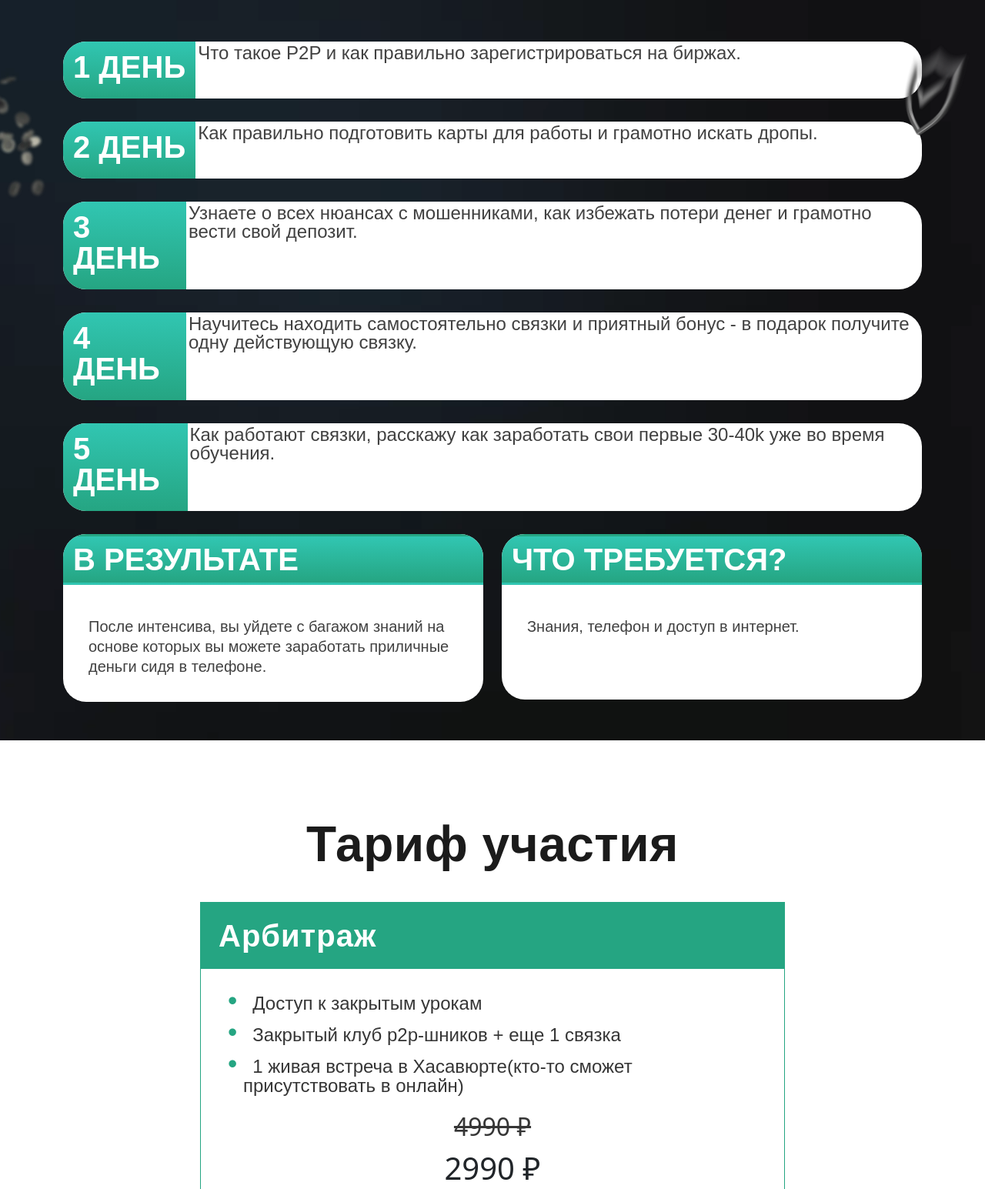
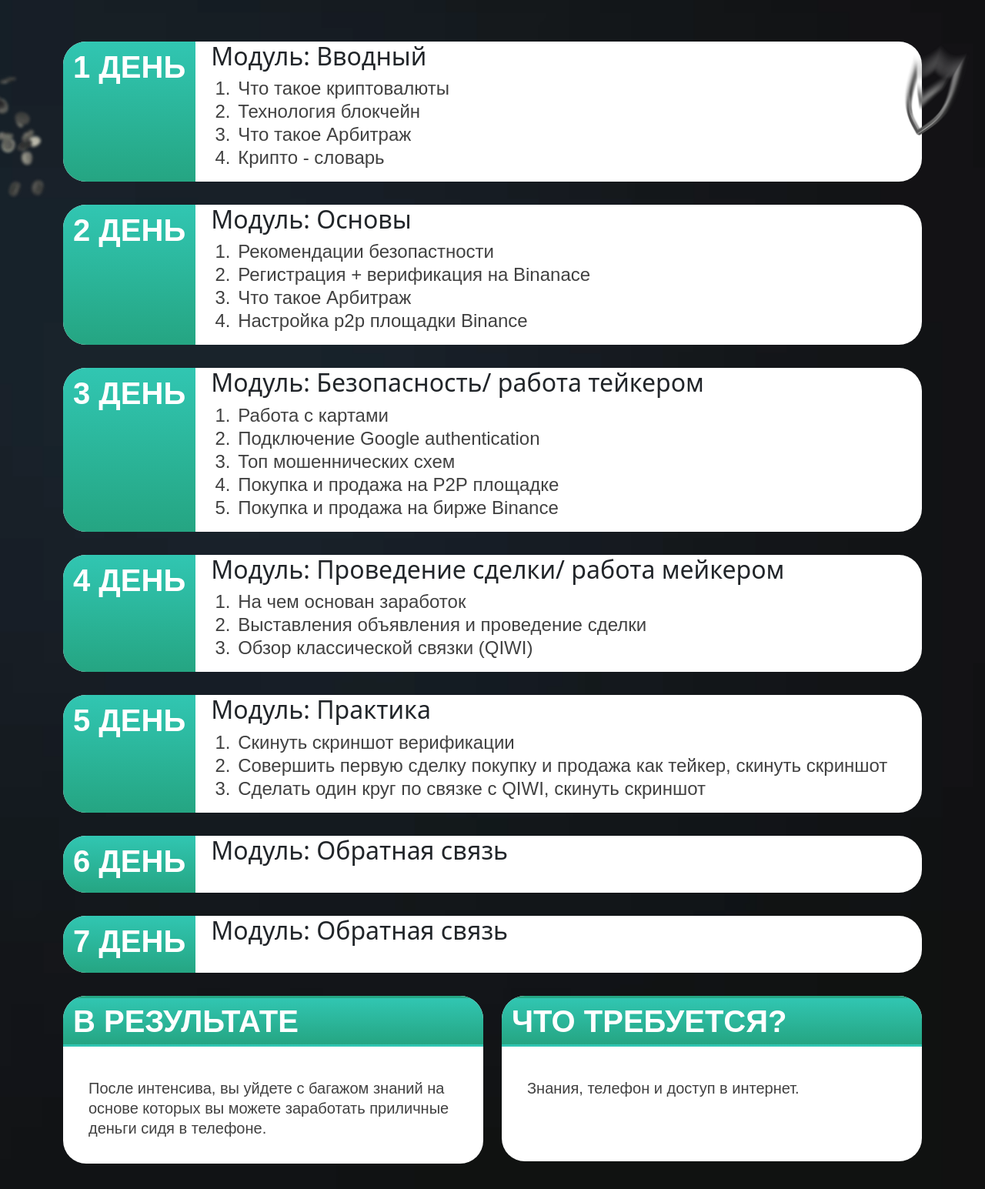
Before and after one commit to tamirlan1919/p2p_web, a plain HTML site: page index.html in a window 1280 px wide. Shown: the part 1180-2725 px from the top of the page at 77% size. Drawn offline with nearby package versions, Linux system fonts and the light colour scheme; a web font is replaced by a local one.

Commit message:
change adaptive

```diff
--- a/css/style.css
+++ b/css/style.css
@@ -55,6 +55,7 @@ main h2{
     border-style: solid;
 }
 main .btn1{
+    margin-bottom: 30px;
     margin-right: 50px;
     margin-top: 80px;
     color: #ffffff;
@@ -84,6 +85,7 @@ main .btn1{
 }
 main .btn2{
     color: #ffffff;
+    margin-bottom: 30px;
     font-size: 24px;
     font-family: 'Roboto',Arial,sans-serif;
     line-height: 1;
@@ -177,7 +179,7 @@ body,head{
 
 
 }
-.program .box p{
+.program .box ol li{
     color: #414141;
     font-size: 24px;
     font-family: 'Muller',Arial,sans-serif;
@@ -265,6 +267,9 @@ body,head{
     right: 0%;
     width: 20%;
 
+}
+.white{
+    padding-left: 20px;
 }
 
 .tarif h1{
@@ -393,10 +398,13 @@ ul li::before {
     .left{
         position: absolute;
         left: -10%;
+        top: 107%;
     }
     .right{
         position: absolute;
         right: 10%;
+        top: 107%;
+
     }
 
 }
--- a/index.html
+++ b/index.html
@@ -18,7 +18,7 @@
             <img src="imgs/Rectangle.png" alt="" class="covert">
             <div class="row inf">
                 <div class="col-xl-6 col-lg-6 col-md-6 col-sm-12 col-xs-12">
-                    <p class="int">5-ти дневный интенсив</p>
+                    <p class="int">7-ми дневный интенсив</p>
                     <h1>ПО ЗАРАБОТКУ <img src="imgs/photo.svg" alt=""> НА P2P/Арбитраж</h1>
                     <h2>Присоединяйтесь к нам и научитесь зарабатывать во время обучения . <img src="imgs/photo (1).svg" alt=""></h2>
                     <a href="#tarif"><button class="btn1">ПРИСОЕДИНИТЬСЯ</button></a>
@@ -56,7 +56,15 @@
                     <div class="box">
                         <div class="blue"><h1>1 ДЕНЬ</h1></div>
 
-                        <div class="white"><p>Что такое P2P и как правильно зарегистрироваться на биржах.</p></div>
+                        <div class="white">
+                            <h2>Модуль: Вводный</h2>
+                            <ol>
+                                <li>Что такое криптовалюты</li>
+                                <li>Технология блокчейн</li>
+                                <li>Что такое Арбитраж</li>
+                                <li>Крипто - словарь</li>
+                            </ol>
+                        </div>
 
                     </div>
                 </div>
@@ -64,7 +72,15 @@
                     <div class="box">
                         <div class="blue"><h1>2 ДЕНЬ</h1></div>
 
-                        <div class="white"><p>Как правильно подготовить карты для работы и грамотно искать дропы.</p></div>
+                        <div class="white">
+                            <h2>Модуль: Основы</h2>
+                            <ol>
+                                <li>Рекомендации безопастности</li>
+                                <li>Регистрация + верификация на Binanace</li>
+                                <li>Что такое Арбитраж</li>
+                                <li>Настройка р2р площадки Binance </li>
+                            </ol>
+                        </div>
 
                     </div>
                 </div>
@@ -72,7 +88,16 @@
                     <div class="box">
                         <div class="blue"><h1>3 ДЕНЬ</h1></div>
 
-                        <div class="white"><p>Узнаете о всех нюансах с мошенниками, как избежать потери денег и грамотно вести свой депозит.</p></div>
+                        <div class="white">
+                            <h2>Модуль: Безопасность/ работа тейкером</h2>
+                            <ol>
+                                <li>Работа с картами</li>
+                                <li>Подключение Google authentication</li>
+                                <li>Топ мошеннических схем</li>
+                                <li>Покупка и продажа на Р2Р площадке</li>
+                                <li>Покупка и продажа на бирже Binance</li>
+                            </ol>
+                        </div>
 
                     </div>
                 </div>
@@ -80,7 +105,14 @@
                     <div class="box">
                         <div class="blue"><h1>4 ДЕНЬ</h1></div>
 
-                        <div class="white"><p>Научитесь находить самостоятельно связки и приятный бонус - в подарок получите одну действующую связку.</p></div>
+                        <div class="white">
+                            <h2>Модуль: Проведение сделки/ работа мейкером</h2>
+                            <ol>
+                                <li>На чем основан заработок</li>
+                                <li>Выставления объявления и проведение сделки</li>
+                                <li>Обзор классической связки (QIWI)</li>
+                            </ol>
+                        </div>
 
                     </div>
                 </div>
@@ -88,8 +120,35 @@
                     <div class="box">
                         <div class="blue"><h1>5 ДЕНЬ</h1></div>
 
-                        <div class="white"><p>Как работают связки, расскажу как заработать свои первые 30-40k уже во время обучения.</p></div>
+                        <div class="white">
+                            <h2>Модуль: Практика</h2>
+                            <ol>
+                                <li>Скинуть скриншот верификации</li>
+                                <li>Совершить первую сделку покупку и продажа как тейкер, скинуть скриншот</li>
+                                <li> Сделать один круг по связке с QIWI, скинуть скриншот</li>
+                            </ol>
+                            </div>
 
+                    </div>
+                </div>
+                <div class="col-12">
+                    <div class="box">
+                        <div class="blue"><h1>6 ДЕНЬ</h1></div>
+
+                        <div class="white">
+                            <h2>Модуль: Обратная связь</h2>
+
+                    </div>
+                    </div>
+                </div>
+                <div class="col-12">
+                    <div class="box">
+                        <div class="blue"><h1>7 ДЕНЬ</h1></div>
+
+                        <div class="white">
+                            <h2>Модуль: Обратная связь</h2>
+
+                    </div>
                     </div>
                 </div>
                 <div class="col-xl-6 col-lg-6 col-md-6 col-sm-12 col-xs-12">
@@ -128,7 +187,7 @@
                     </ul>
                     <h2><s>4990 	&#8381;</s></h2>
                     <h1>2990 	&#8381;</h1>
-                    <button class="btn1">ПРИСОЕДИНИТЬСЯ</button>
+                    <button class="btn1" data-bs-toggle="modal" data-bs-target="#exampleModal">ПРИСОЕДИНИТЬСЯ</button>
                 </div>
 
             </div>
@@ -140,6 +199,24 @@
             <p>Сайт реализовал <a href="https://t.me/timerlan_maximum">Чинчаев Тимерлан</a></p>
         </div>
     </footer>
+<!-- Modal -->
+<div class="modal fade" id="exampleModal" tabindex="-1" aria-labelledby="exampleModalLabel" aria-hidden="true">
+    <div class="modal-dialog">
+      <div class="modal-content">
+        <div class="modal-header">
+          <h1 class="modal-title fs-5" id="exampleModalLabel">Modal title</h1>
+          <button type="button" class="btn-close" data-bs-dismiss="modal" aria-label="Close"></button>
+        </div>
+        <div class="modal-body">
+          ...
+        </div>
+        <div class="modal-footer">
+          <button type="button" class="btn btn-secondary" data-bs-dismiss="modal">Close</button>
+          <button type="button" class="btn btn-primary">Save changes</button>
+        </div>
+      </div>
+    </div>
+  </div>
 
     <script src="https://cdn.jsdelivr.net/npm/bootstrap@5.3.0/dist/js/bootstrap.bundle.min.js" integrity="sha384-geWF76RCwLtnZ8qwWowPQNguL3RmwHVBC9FhGdlKrxdiJJigb/j/68SIy3Te4Bkz" crossorigin="anonymous"></script>
 </body>
```
